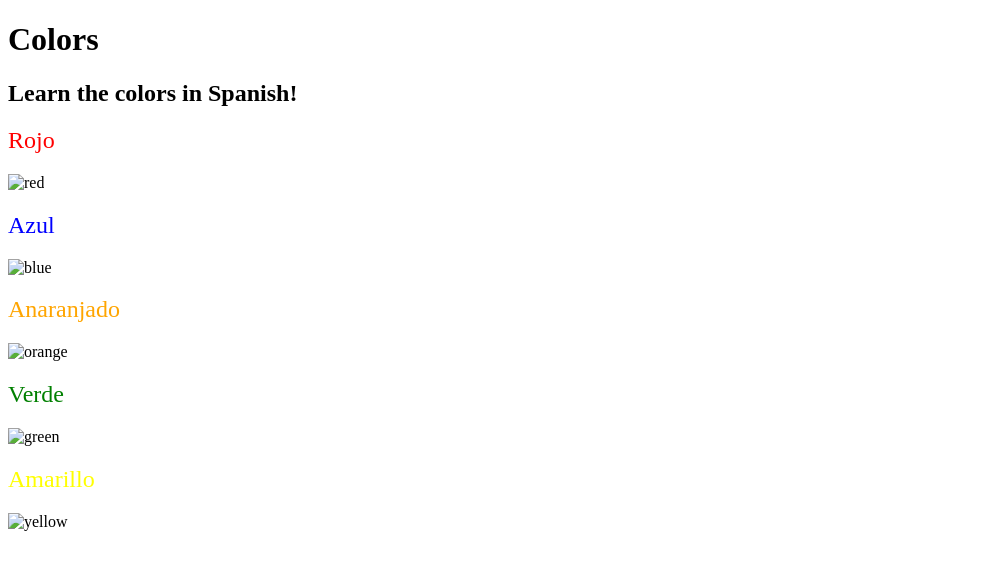
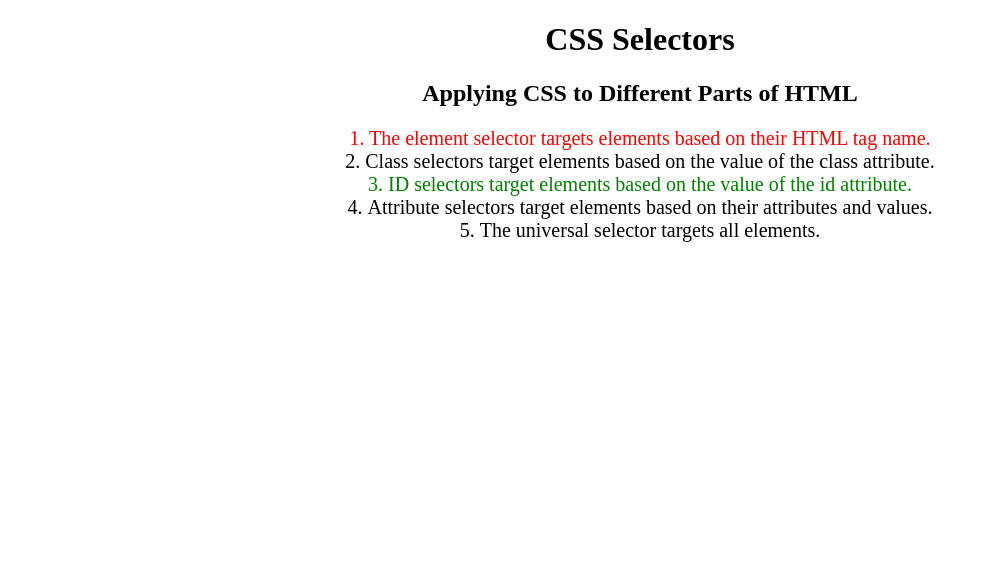
Before and after one commit to vmanoilov11/JS-Advanced, a plain HTML site: page index.html in a window 1280 px wide. Shown: the whole page, without its empty margins (0-988 px from the left). Drawn offline with Linux system fonts and the light colour scheme.

Commit message:
Add files via upload

```diff
--- a/index.html
+++ b/index.html
@@ -1,42 +1,32 @@
 <!DOCTYPE html>
 <html lang="en">
-  <head>
-    <meta charset="UTF-8" />
-    <title>Spanish Vocabulary</title>
-    <link rel="stylesheet" href="./styles.css" />
-  </head>
 
-  <body>
-    <h1>Colors</h1>
-    <h2>Learn the colors in Spanish!</h2>
-    <h2 class="color-title" id="red">Rojo</h2>
-    <img src="./assets/images/red.png" alt="red" />
+<head>
+  <meta charset="UTF-8">
+  <title>CSS Selectors</title>
+  <link rel="stylesheet" href="./style.css" />
+</head>
 
-    <h2 class="color-title" id="blue">Azul</h2>
-    <img src="./assets/images/blue.png" alt="blue" />
+<body>
+  <h1>CSS Selectors</h1>
+  <h2>Applying CSS to Different Parts of HTML</h2>
+  <!-- TODO 1: Set the CSS for all paragraph tags to "color: red" -->
+  <p class="note">1. The element selector targets elements based on their HTML tag name.</p>
 
-    <h2 class="color-title" id="orange">Anaranjado</h2>
-    <img src="./assets/images/orange.png" alt="orange" />
+  <ol>
+    <!-- TODO 2: Set the CSS for all elements with a class of "note" to "font-size: 20px" -->
+    <li class="note" value="2">Class selectors target elements based on the value of the class attribute.</li>
 
-    <h2 class="color-title" id="green">Verde</h2>
-    <img src="./assets/images/green.png" alt="green" />
+    <!-- TODO 3: Set the CSS for the element with an id of "id-selector-demo" to "color: green" -->
+    <li class="note" id="id-selector-demo" value="3">ID selectors target elements based on the value of the id
+      attribute.</li>
 
-    <h2 class="color-title" id="yellow">Amarillo</h2>
-    <img src="./assets/images/yellow.png" alt="yellow" />
-  </body>
+    <!-- TODO 4: Set the CSS for the li elements that have the "value" attribute set to "4" to have "color: blue" -->
+    <li class="note" value="4">Attribute selectors target elements based on their attributes and values.</li>
+
+    <!-- TODO 5: Set all elements to have "text-align: center" -->
+    <li class="note" value="5">The universal selector targets all elements.</li>
+  </ol>
+</body>
+
 </html>
-
-<!--
-TODOs
-IMPORTANT: You should not need to make ANY CHANGES to index.html
-All code should be written in your CSS file.
-
-1. Create a CSS file and incorporate it as an external stylesheet.
-2. Use CSS to style each of the color titles to meaning.
-Hint: Use the id to help if you don't know the words in spanish.
-3. Use CSS to change all the color titles to have "font-weight: normal;"
-4. Use CSS (not HTML) to make all the images 200px heigh and 200px wide.
-Hint:
-https://developer.mozilla.org/en-US/docs/Web/CSS/height
-https://developer.mozilla.org/en-US/docs/Web/CSS/width
--->
```
